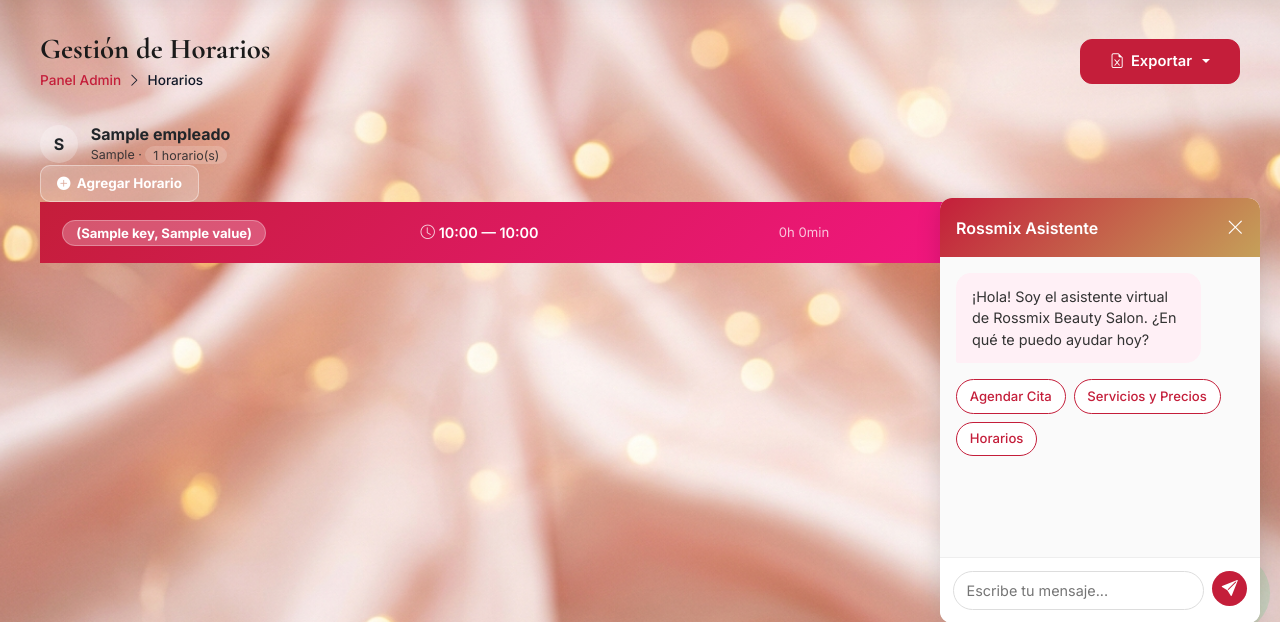
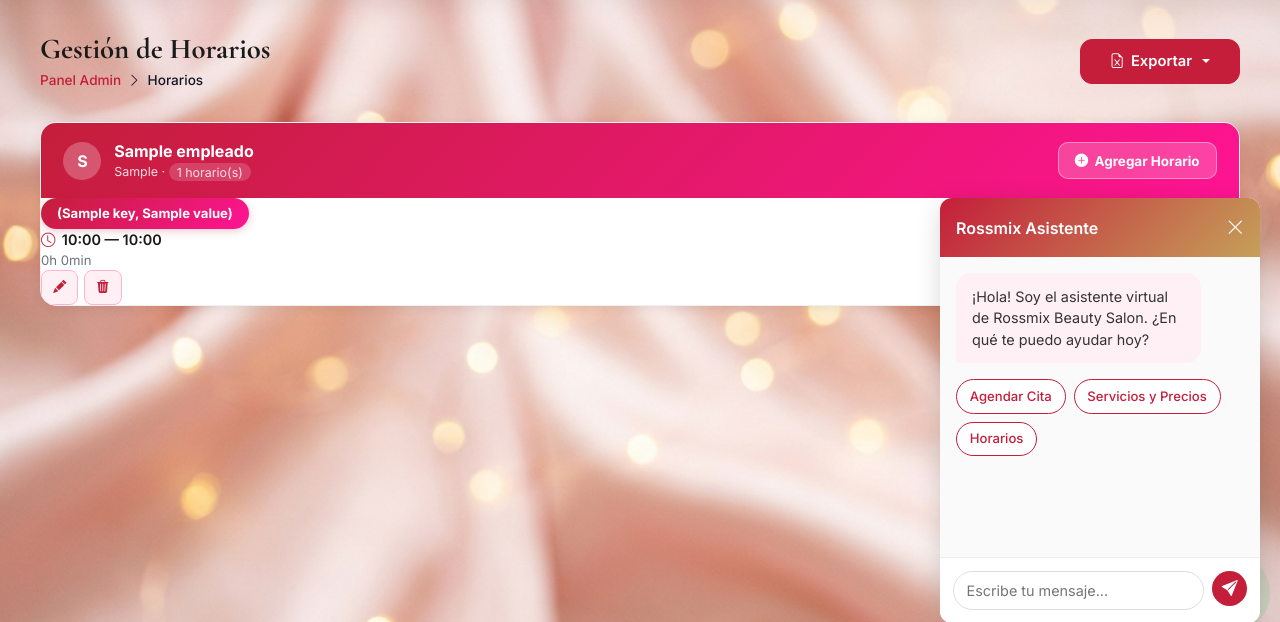
Before and after one commit to SaraKerrigan2001/Rossmix_flask, a Flask app: template app/templates/admin/horarios.html in a window 1280 px wide. Shown: the part 82-704 px from the top of the page. Run offline with Flask 3, Linux system fonts and the light colour scheme; tables that the repository leaves empty hold one stand-in row (values such as "Sample post"); the template is opened without the code that fills it: values that come from a table or form of the project are taken from there, most other values are stand-ins (such as "Sample title", 1, 10 or a date in 2020); parts of the project's set-up code (start-up, migrations or seed data) failed here and were passed over.

Commit message:
ui: restaurar estilo original horarios - filas blancas con badge rosa en esquina

```diff
--- a/app/templates/admin/horarios.html
+++ b/app/templates/admin/horarios.html
@@ -19,13 +19,63 @@
 .rmx-toast.success{background:#ecfdf5;color:#166534;border:1.5px solid #86efac;}
 .rmx-toast.error{background:#fef2f2;color:#991b1b;border:1.5px solid #fca5a5;}
 @keyframes toastIn{from{opacity:0;transform:translateY(20px);}to{opacity:1;transform:translateY(0);}}
-.horario-row{display:grid;grid-template-columns:1fr 1fr 1fr auto;align-items:center;gap:0.5rem;padding:0.85rem 1.4rem;border-bottom:1px solid rgba(255,255,255,0.15);}
-.horario-row:last-child{border-bottom:none;}
-.horario-row:hover{background:rgba(255,255,255,0.12);}
-.dia-badge{background:rgba(255,255,255,0.25);color:white;padding:0.25rem 0.8rem;border-radius:20px;font-size:0.82rem;font-weight:700;border:1px solid rgba(255,255,255,0.3);}
-.hora-text{font-size:0.9rem;font-weight:600;color:white;}
-.dur-text{font-size:0.82rem;color:rgba(255,255,255,0.75);}
-.emp-card-body{padding:0;background:linear-gradient(135deg,#c41e3a,#ff1493);}
+.emp-card {
+    border-radius: 16px;
+    overflow: hidden;
+    margin-bottom: 1.5rem;
+    box-shadow: 0 2px 12px rgba(0,0,0,0.07);
+    border: 1px solid #f0f0f0;
+}
+.emp-card-header {
+    padding: 1rem 1.4rem;
+    background: linear-gradient(135deg, #c41e3a, #ff1493);
+    color: white;
+    display: flex;
+    align-items: center;
+    justify-content: space-between;
+}
+    display: grid;
+    grid-template-columns: 140px 1fr 1fr auto;
+    align-items: center;
+    gap: 1rem;
+    padding: 0.8rem 1.4rem;
+    background: white;
+    border-bottom: 1px solid #f5f5f5;
+    transition: background 0.15s;
+}
+.horario-row:last-child { border-bottom: none; }
+.horario-row:hover { background: #fff8fc; }
+
+.dia-badge {
+    display: inline-flex;
+    align-items: center;
+    justify-content: center;
+    background: linear-gradient(135deg, #c41e3a, #ff1493);
+    color: white;
+    padding: 0.35rem 1rem;
+    border-radius: 20px;
+    font-size: 0.82rem;
+    font-weight: 700;
+    min-width: 90px;
+    box-shadow: 0 2px 8px rgba(196,30,58,0.25);
+}
+
+.hora-text {
+    font-size: 0.9rem;
+    font-weight: 600;
+    color: #1a1a1a;
+    display: flex;
+    align-items: center;
+    gap: 0.4rem;
+}
+.hora-text i { color: #c41e3a; }
+
+.dur-text {
+    font-size: 0.82rem;
+    color: #6b7280;
+}
+
+.emp-card-body { padding: 0; background: white; }
 </style>
 {% endblock %}
 
@@ -86,7 +136,7 @@
                 <div class="horario-row" id="horario-{{ horario.id_horario }}">
                     <div><span class="dia-badge">{{ dias_semana[horario.dia_semana] }}</span></div>
                     <div class="hora-text">
-                        <i class="bi bi-clock" style="color:rgba(255,255,255,0.8);font-size:0.9rem;"></i>
+                        <i class="bi bi-clock" style="color:#c41e3a;font-size:0.9rem;"></i>
                         {{ horario.hora_inicio.strftime('%H:%M') }} — {{ horario.hora_fin.strftime('%H:%M') }}
                     </div>
                     <div class="dur-text">
@@ -95,16 +145,16 @@
                     </div>
                     <div style="display:flex;gap:0.35rem;">
                         <button onclick="abrirModalEditar({{ horario.id_horario }}, '{{ empleado.nombre }}', '{{ horario.hora_inicio.strftime('%H:%M') }}', '{{ horario.hora_fin.strftime('%H:%M') }}')"
-                                style="background:rgba(255,255,255,0.2);color:white;border:1px solid rgba(255,255,255,0.35);padding:0.4rem 0.7rem;
+                                style="background:#fff0f6;color:#c41e3a;border:1px solid #ffb3d1;padding:0.4rem 0.7rem;
                                        border-radius:8px;font-size:0.82rem;cursor:pointer;transition:all 0.2s;"
-                                onmouseover="this.style.background='rgba(255,255,255,0.35)'" onmouseout="this.style.background='rgba(255,255,255,0.2)'"
+                                onmouseover="this.style.background='#ffd6e8'" onmouseout="this.style.background='#fff0f6'"
                                 title="Editar">
                             <i class="bi bi-pencil-fill"></i>
                         </button>
                         <button onclick="confirmarEliminarHorario({{ horario.id_horario }})"
-                                style="background:rgba(255,255,255,0.15);color:white;border:1px solid rgba(255,255,255,0.3);padding:0.4rem 0.7rem;
+                                style="background:#fff0f6;color:#c41e3a;border:1px solid #ffb3d1;padding:0.4rem 0.7rem;
                                        border-radius:8px;font-size:0.82rem;cursor:pointer;transition:all 0.2s;"
-                                onmouseover="this.style.background='rgba(220,38,38,0.5)'" onmouseout="this.style.background='rgba(255,255,255,0.15)'"
+                                onmouseover="this.style.background='#ffd6e8';this.style.color='#9f1239'" onmouseout="this.style.background='#fff0f6';this.style.color='#c41e3a'"
                                 title="Eliminar">
                             <i class="bi bi-trash3-fill"></i>
                         </button>
```
